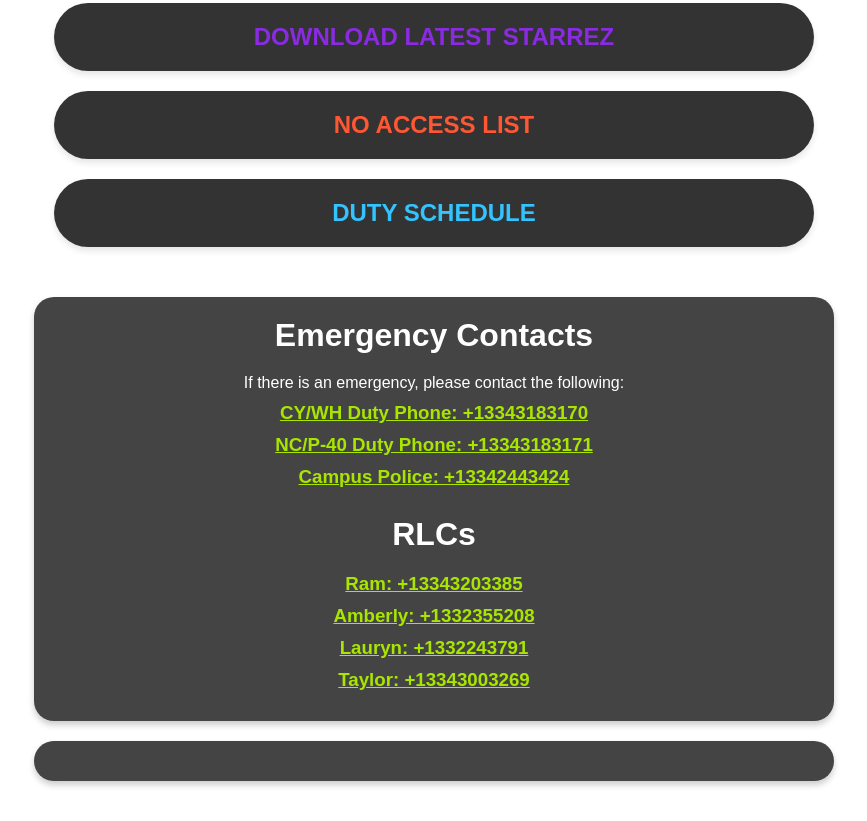
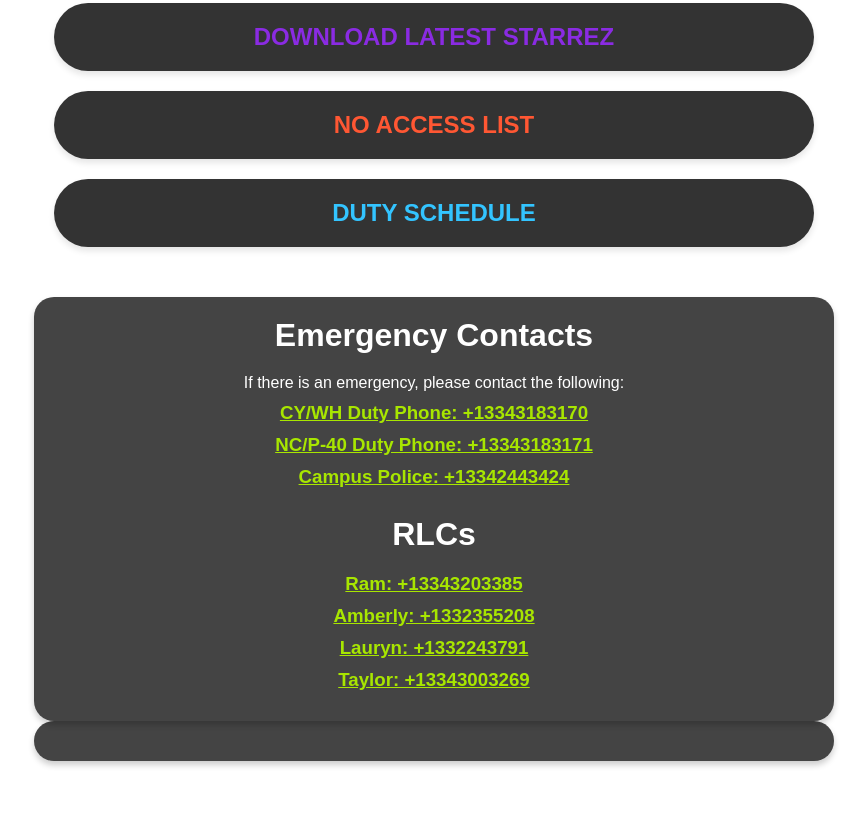
Before and after one commit to andrewkolagit/RA-Resource-App, a plain HTML site: page index.html in a window 1280 px wide. Shown: the part 534-1355 px from the top of the page, without its empty margins (206-1073 px from the left). After the commit the page ends 1315 px from the top, so only its background shows below. Drawn offline with Linux system fonts and the light colour scheme; no server answers.

Commit message:
Update styles.css

```diff
--- a/styles.css
+++ b/styles.css
@@ -90,7 +90,7 @@
     border-radius: 20px; /* Optional: rounded corners */
     box-shadow: 0 4px 6px rgba(0, 0, 0, 0.2); /* Optional: shadow for depth */
     max-width: 800px; /* Ensure it does not exceed the container width */
-    margin: 20px auto; /* Center the container and add spacing */
+    margin: 0 auto; /* Center the container and add spacing */
 }
 
 .duty-day-container h2 {
```
